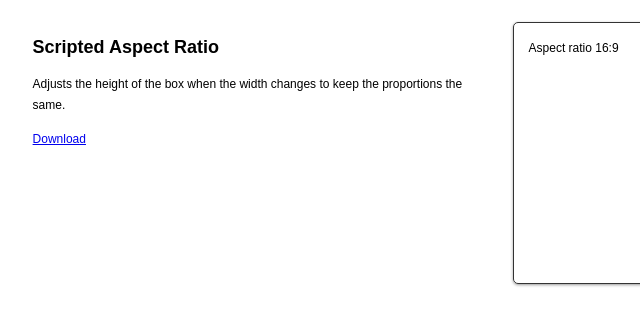
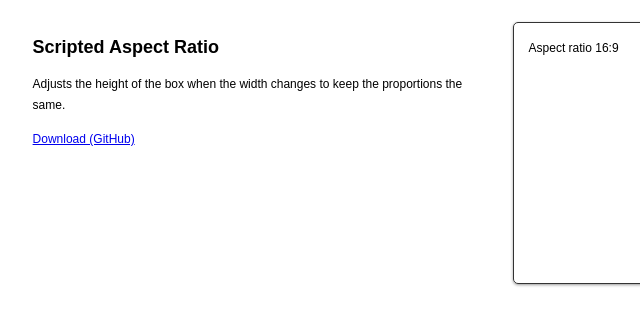
Before and after one commit to WoollyMittens/useful-aspectratio, a plain HTML site: page index.html in a window 1280 px wide. Shown: the full height of the page, 137-777 px from the left. Drawn offline with Linux system fonts and the light colour scheme.

```diff
--- a/index.html
+++ b/index.html
@@ -23,7 +23,7 @@
 			<article>
 				<h2>Scripted Aspect Ratio</h2>
 				<p>Adjusts the height of the box when the width changes to keep the proportions the same.</p>
-				<p><a class="button downloadButton" href="http://www.woollymittens.nl/downloads/aspect.zip" target="_blank">Download</a></p>
+				<p><a class="button downloadButton" href="http://github.com/WoollyMittens/useful-aspectratio" target="_blank">Download (GitHub)</a></p>
 			</article>
 			<aside>
 
--- a/scss/aspectratio.scss
+++ b/scss/aspectratio.scss
@@ -1,16 +1,12 @@
 /*
 	Reference Styling for Scripted Aspect Ratio
 */
-
 @media all {
-
 	@import "compass/css3";
 	@import "compass/utilities";
-
 	/*
 		scripted aspect ratio
 	*/
-
 	section.aspect {
 		@include background(linear-gradient(center top , #FFFFFF 0%, #FFFFFF 1px, #CCCCCC 1px, #FFFFFF 30px, #FFFFFF 100%) repeat scroll 0 0 #FFFFFF);
 		@include box-shadow(0 1px 3px #999);
@@ -21,7 +17,6 @@
 			padding : 15px;
 		}
 	}
-
 }
 @media (min-width: 1200px) {}
 @media (min-width: 980px) and (max-width: 1199px) {}
```
Also changed, not shown: css/aspectratio.css.
